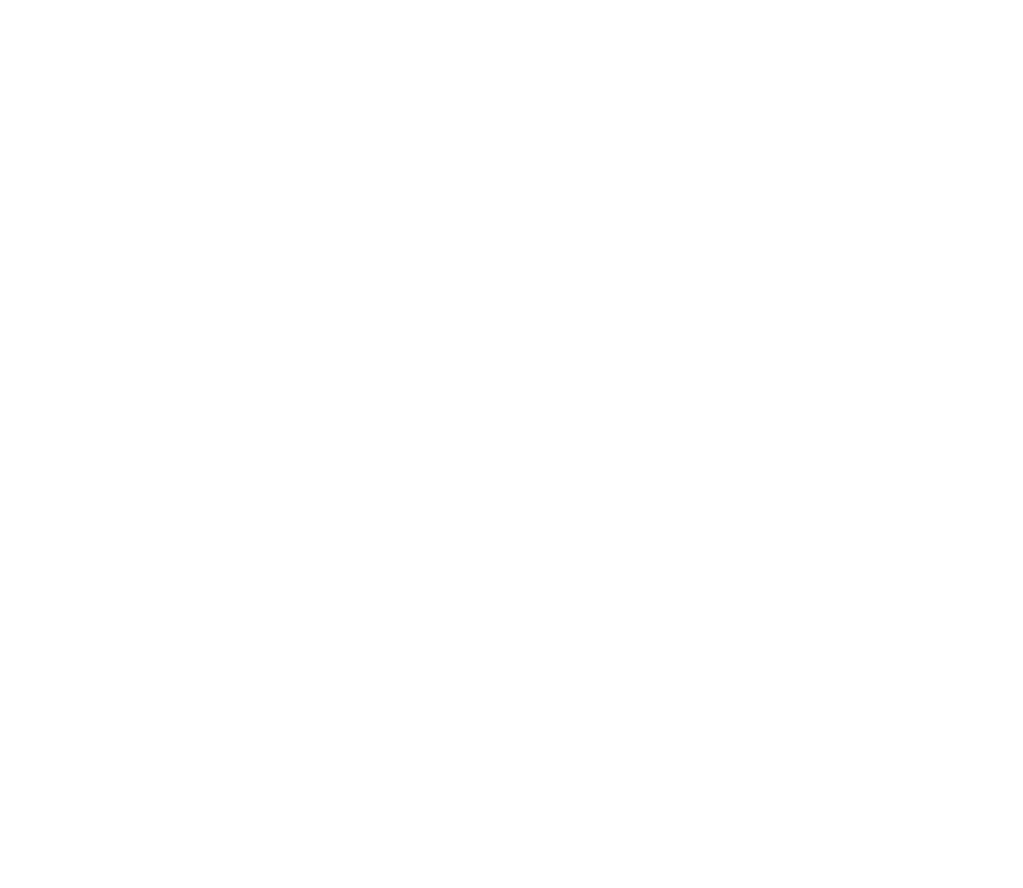
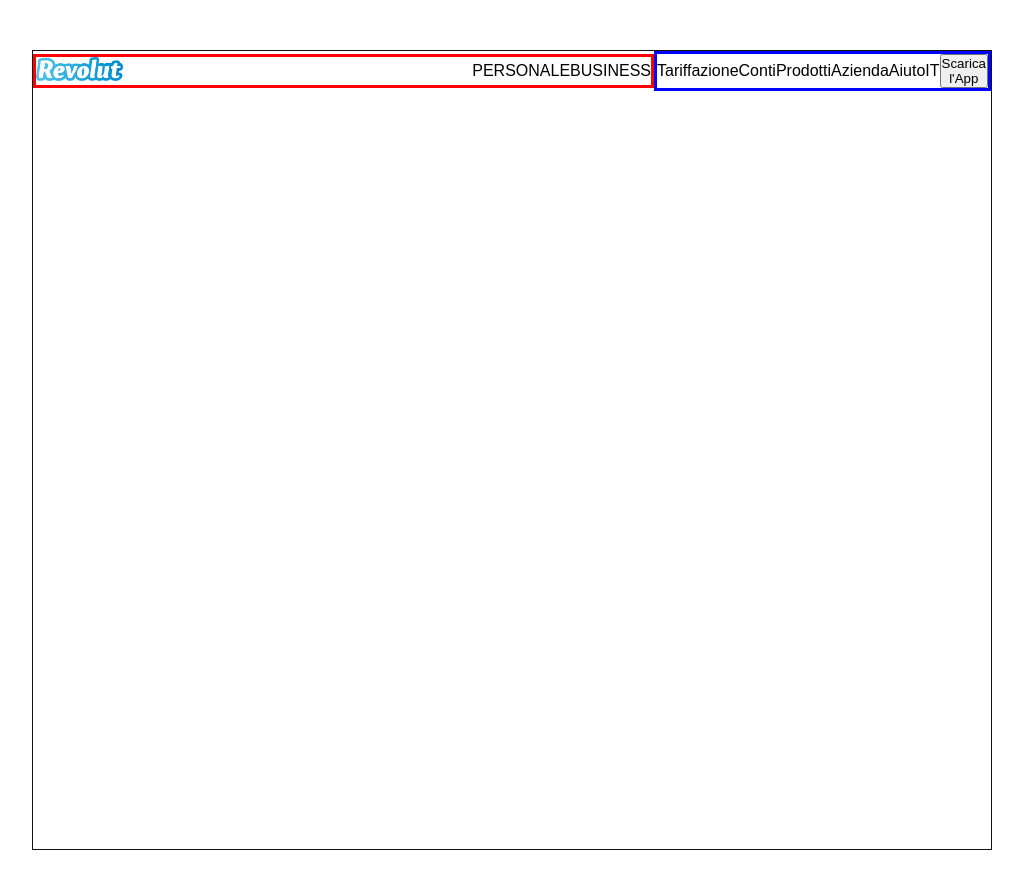
Before and after one commit to NicoloRizzi/js-html-css-revolut, a plain HTML site: page index.html in a window 1280 px wide. Shown: the whole page, without its empty margins (128-1151 px from the left). Before the commit the page ends 800 px from the top, so only its background shows below. Drawn offline with nearby package versions, Linux system fonts and the light colour scheme.

Commit message:
STRUCTURE

```diff
--- a/css/style.css
+++ b/css/style.css
@@ -1,5 +1,59 @@
+/* GENERAL RULES */
 * {
   box-sizing: border-box;
   margin: 0;
   padding: 0;
 }
+
+body {
+  max-width: 960px;
+  border: 1px solid #111;
+  margin: 50px auto;
+  height: 100vh;
+  font-family: sans-serif;
+}
+
+a {
+  text-decoration: none;
+  color: black;
+}
+
+
+.sottomenu {
+  list-style: none;
+}
+
+.barra-navigazione {
+  display: flex;
+  align-items: center;
+}
+
+.lista-nav-1,
+.lista-nav-2 {
+  list-style: none;
+  display: flex;
+  align-items: center;
+}
+
+/* LAYOUT */
+.app {
+  display: flex;
+  flex-direction: column;
+}
+
+
+.app .lista-nav-1 img {
+  width: 20%;
+}
+
+
+.lista-nav-1 {
+  border: 3px solid red;
+}
+.lista-nav-2 {
+  border: 3px solid blue;
+}
+
+.sottomenu {
+  display: none;
+}
--- a/index.html
+++ b/index.html
@@ -10,10 +10,36 @@
   <script src="js/main.js"></script>
 </head>
 <body>
-  <header class="main-header">
-    <nav class="nav-bar-main">
+  <!-- CONTAINER GENERICO APPLICATIVO-->
+  <div class="app">
+    <nav class="barra-navigazione">
+      <ul class="lista-nav-1">
+        <li><a href="#"><img src="img/logo-revolut.png" alt="logo-revolut"></a></li>
+        <li><a href="#">PERSONALE</a></li>
+        <li><a href="#">BUSINESS</a></li>
+      </ul>
+      <ul class="lista-nav-2">
+        <li><a href="#">Tariffazione</a></li>
+        <li><a href="#">Conti</a></li>
+        <li><a href="#">Prodotti</a>
+          <div class="container-sottomenu">
+            <ul class="sottomenu">
+              <li>Trasferimenti di denaro</li>
+              <li>Valut</li>
+              <li>Gestione di budget</li>
+              <li>Perk</li>
+              <li>Criptovaluta</li>
+              <li>Assicurazione Smartphone</li>
+              <li>Assicurazione medica internazionale</li>
+            </ul>
+          </div>
+        </li>
+        <li><a href="#">Azienda</a></li>
+        <li><a href="#">Aiuto</a></li>
+        <li><a href="#">IT</a></li>
+        <li><button>Scarica l'App</button></li>
+      </ul>
+    </nav>
 
-    </nav>
-  </header>
 </body>
 </html>
```
